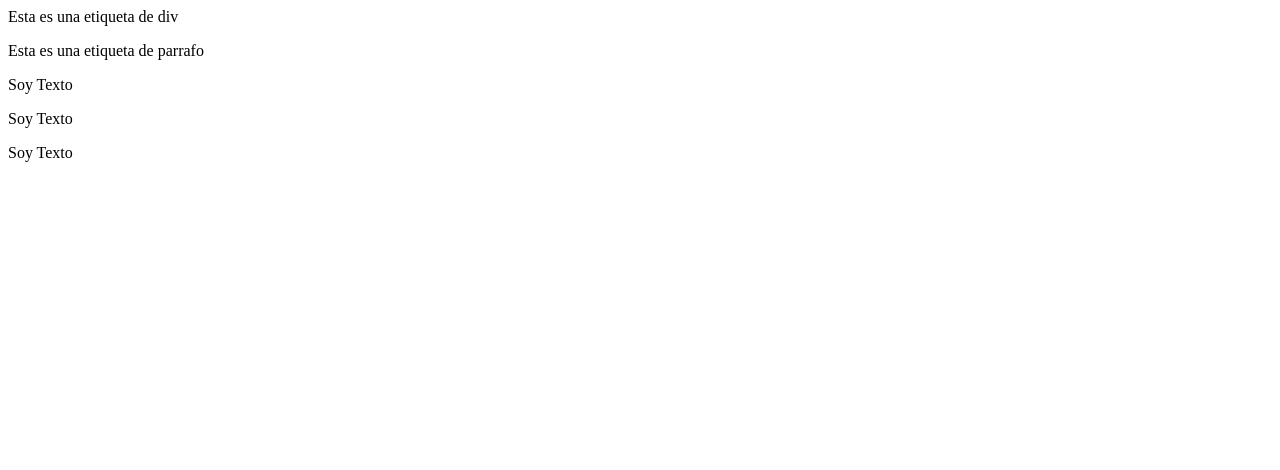
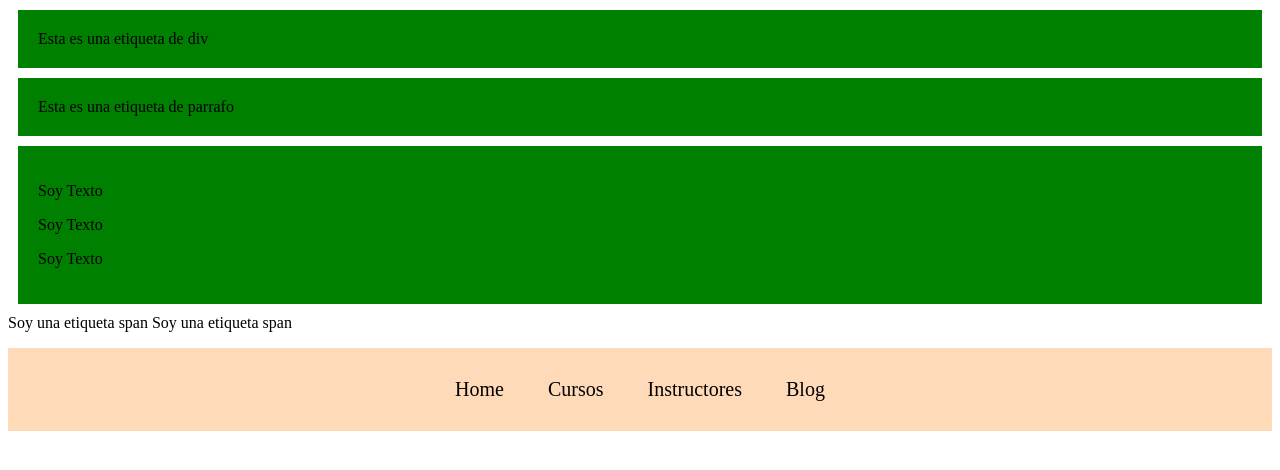
Before and after one commit to lordsithskull/Curso-Definitivo-HTMLyCSS, a plain HTML site: page CSS/claseDisplay/index.html in a window 1280 px wide. Drawn offline with Linux system fonts and the light colour scheme.

Commit message:
uso de elementos en block, inline block

```diff
--- a/CSS/claseDisplay/index.html
+++ b/CSS/claseDisplay/index.html
@@ -5,15 +5,24 @@
     <meta http-equiv="X-UA-Compatible" content="IE=edge">
     <meta name="viewport" content="width=device-width, initial-scale=1.0">
     <title>Clase Display</title>
-    <link ref="stylesheet" href="./styles.css">
+    <link rel="stylesheet" href="./styles.css">
 </head>
 <body>
     <div class="block-element">Esta es una etiqueta de div</div>
     <p class="block-element">Esta es una etiqueta de parrafo</p>
-    <di>
+    <div class="block-element">
         <p class="parrafo">Soy Texto</p>
         <p class="parrafo">Soy Texto</p>
         <p class="parrafo">Soy Texto</p>
-    </di>
+    </div>
+    <span>Soy una etiqueta span</span>
+    <span>Soy una etiqueta span</span>
+
+    <ul class="nav">
+        <li>Home</li>
+        <li>Cursos</li>
+        <li>Instructores</li>
+        <li>Blog</li>
+    </ul>
 </body>
 </html>
--- a/CSS/claseDisplay/styles.css
+++ b/CSS/claseDisplay/styles.css
@@ -1,5 +1,19 @@
-.block-element{
+.block-element {
     background-color: green;
     margin: 10px;
     padding: 20px;
 }
+
+.nav {
+    background-color: peachpuff;
+    padding: 20px;
+    list-style: none;
+    text-align: center;
+}
+.nav li{
+    display: inline-block;
+    font-size: 20px;
+    margin: 10px 0;
+    padding-left: 20px;
+    padding-right: 20px;
+}
```
